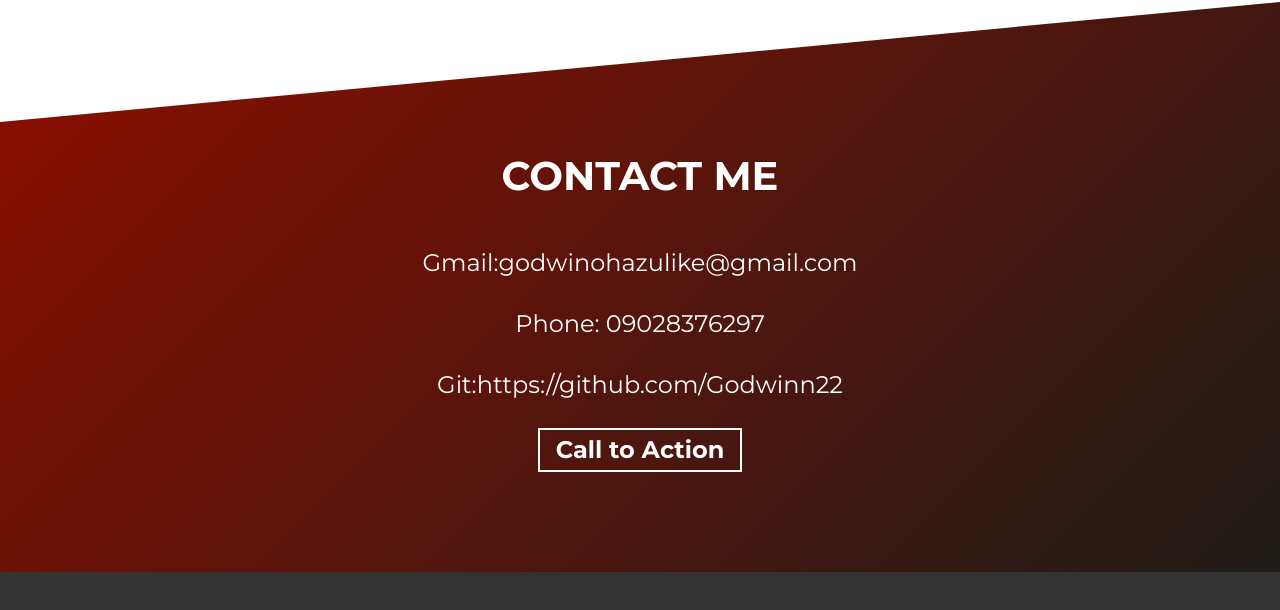
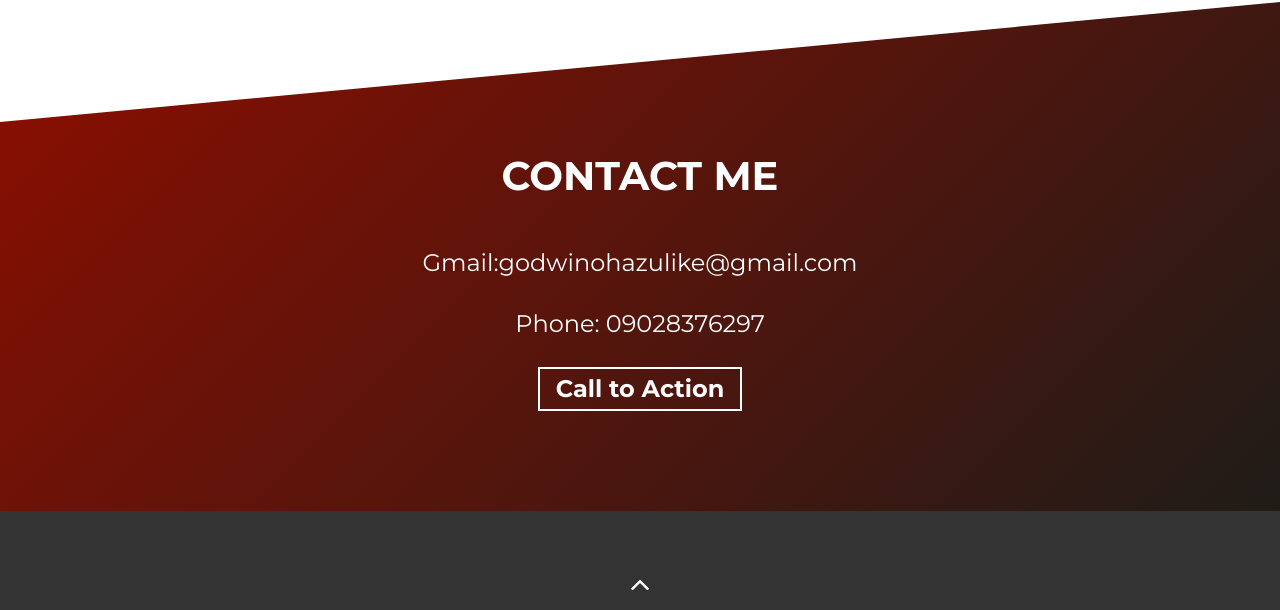
Before and after one commit to Godwinn22/Portfolio, a website built with Parcel: page src/index.html in a window 1280 px wide. Shown: the part 3130-3740 px from the top of the page. Built offline with nearby package versions, Linux system fonts and the light colour scheme.

Commit message:
updated index.html

```diff
--- a/src/index.html
+++ b/src/index.html
@@ -275,7 +275,6 @@
         <div class="contact-wrapper load-hidden">
           <p class="contact-wrapper__text">Gmail:godwinohazulike@gmail.com</p>
           <p class="contact-wrapper__text">Phone: 09028376297</p>
-          <p class="contact-wrapper__text">Git:https://github.com/Godwinn22</p>
           <a
             rel="noreferrer"
             target="_blank"
```
